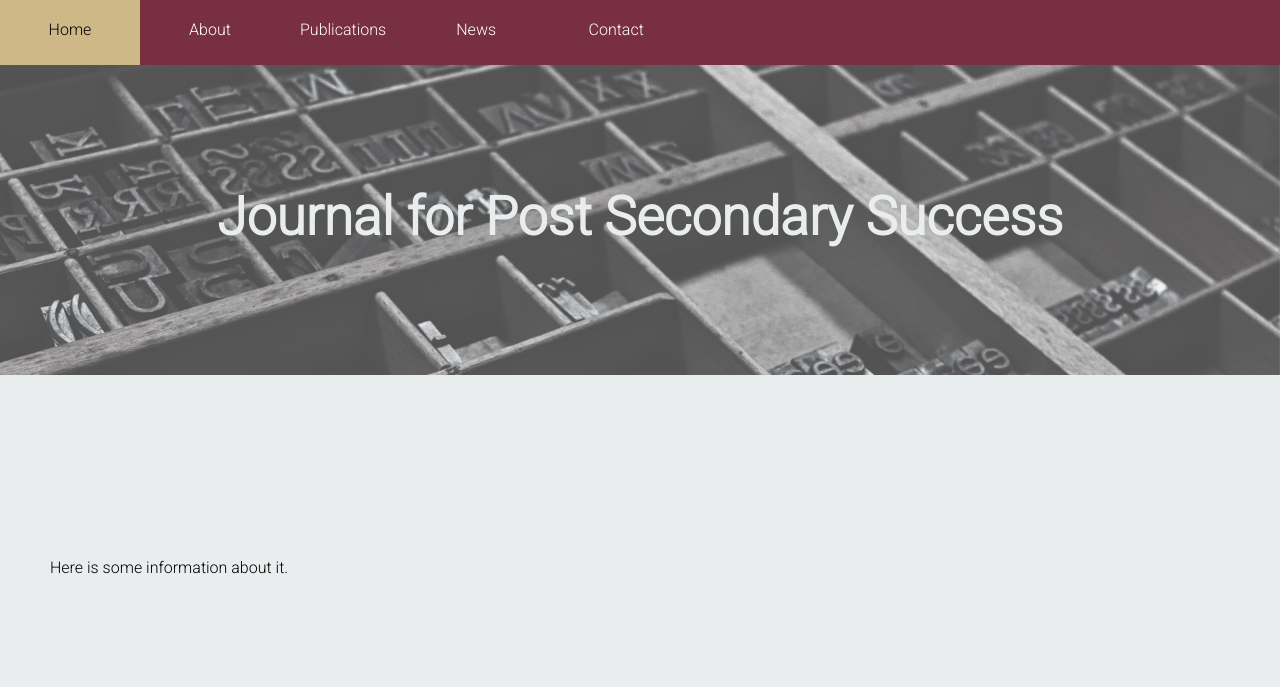
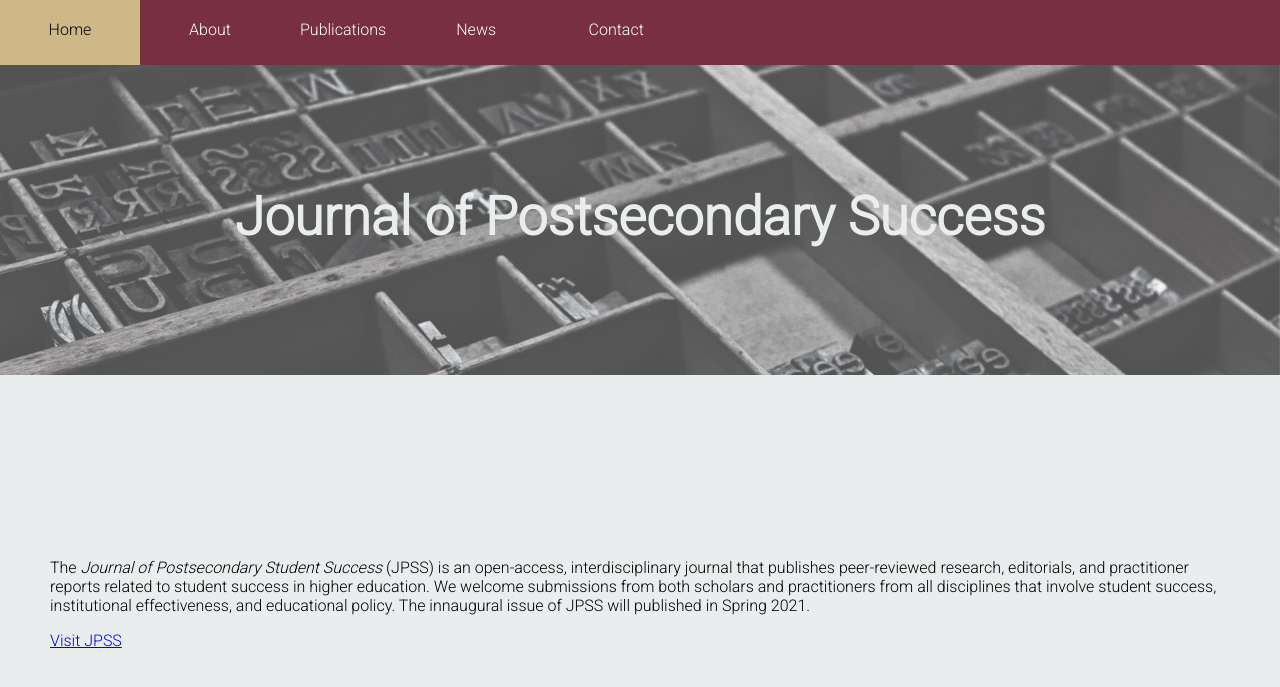
Before and after one commit to fsulibpub/fsulibpub.github.io, a Jekyll site: the page built from _journals/jpss.md, in a window 1280 px wide. Shown: the top 687 px of the page. Built offline with Jekyll 4.4.1, drawn with Linux system fonts in a browser that asks for light colours.

Commit message:
added description and link

```diff
--- a/_journals/jpss.md
+++ b/_journals/jpss.md
@@ -1,11 +1,13 @@
 ---
 layout: default
-title: "Journal for Post Secondary Success"
-description: "short description of the journal"
+title: "Journal of Postsecondary Success"
+description: "The *Journal of Postsecondary Student Success* (JPSS) is an open-access, interdisciplinary journal that publishes peer-reviewed research, editorials, and practitioner reports related to student success in higher education."
 permalink: /journals/jpss/
 image: journals/journalJPSS.png
 ---
 
-# Journal for Post Secondary Success
+# Journal for Postsecondary Success
 
-Here is some information about it.
+The *Journal of Postsecondary Student Success* (JPSS) is an open-access, interdisciplinary journal that publishes peer-reviewed research, editorials, and practitioner reports related to student success in higher education. We welcome submissions from both scholars and practitioners from all disciplines that involve student success, institutional effectiveness, and educational policy. The innaugural issue of JPSS will published in Spring 2021.
+
+[Visit JPSS](https://journals.flvc.org/jpss "JPSS Homepage")
```
